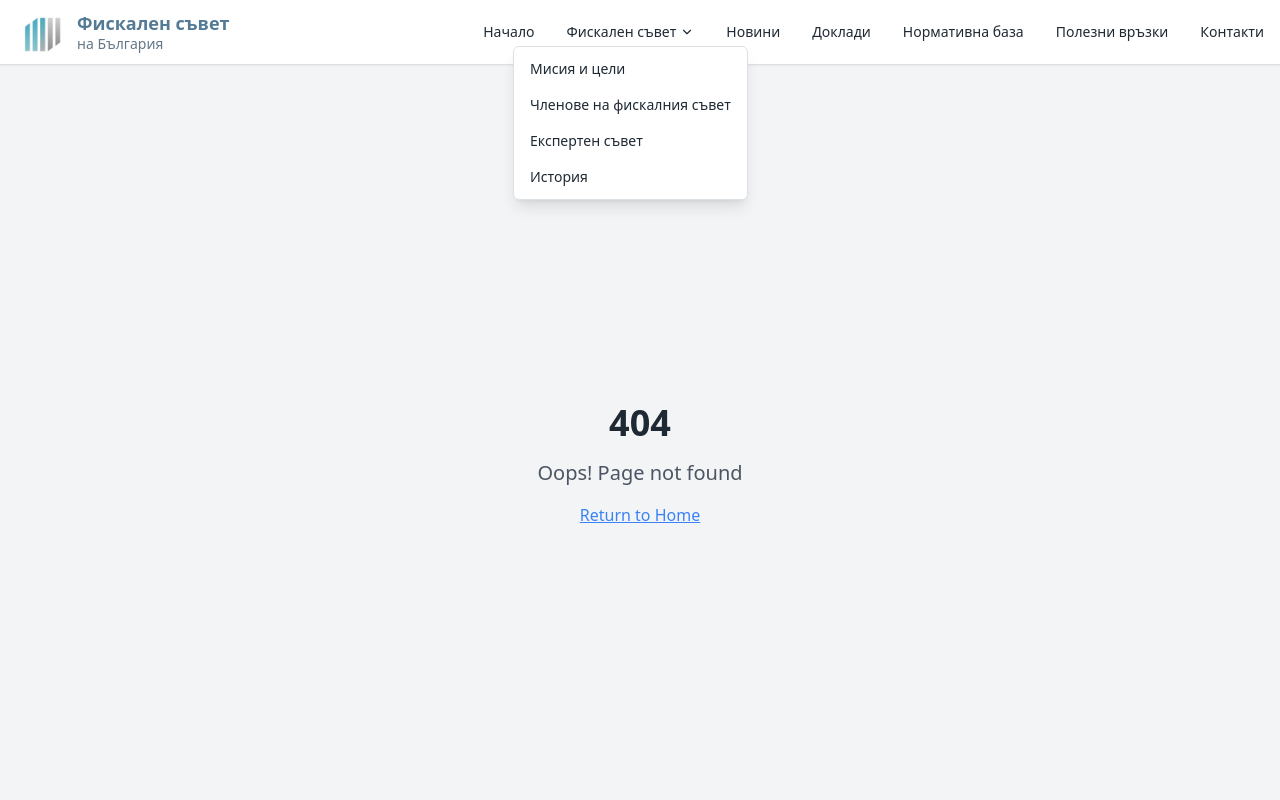
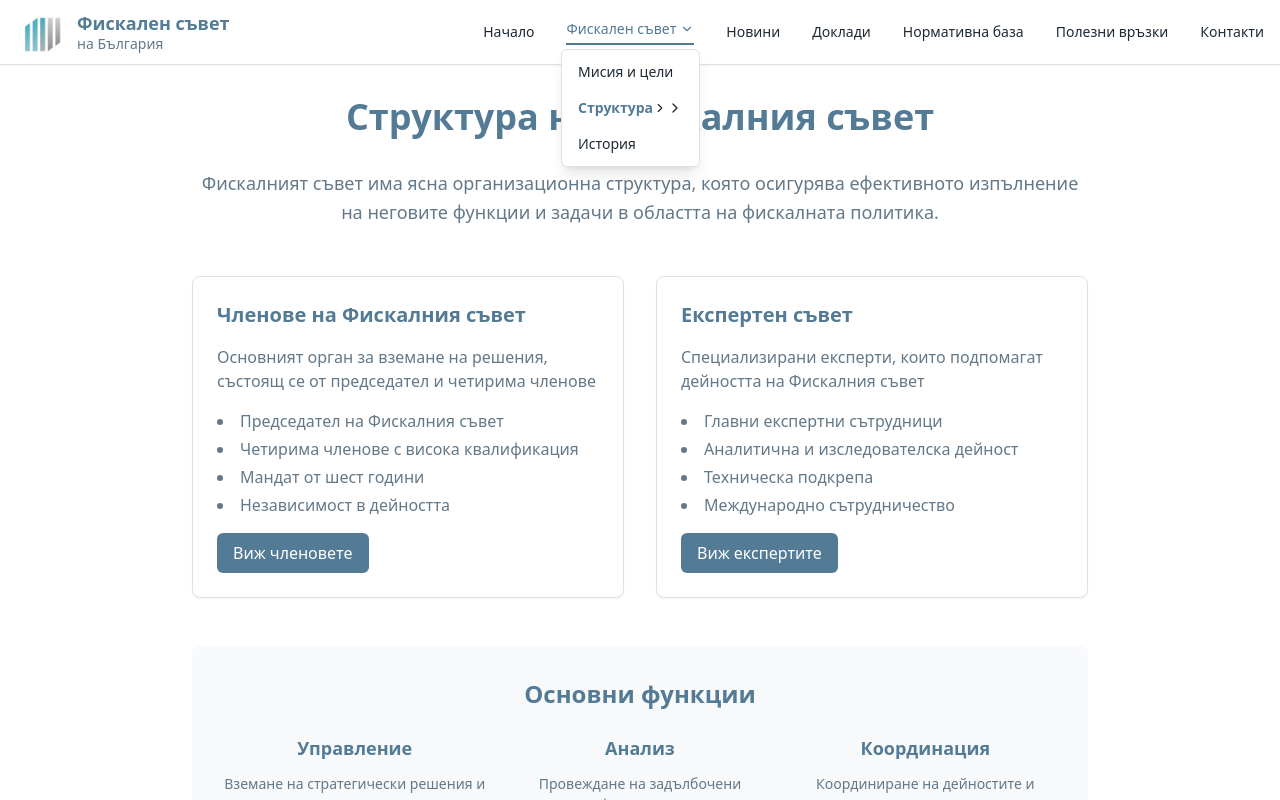
Before and after one commit to icygendev/fiscal-council, a React (Vite) app: page /structure in a window 1280 px wide. Both pictures are taken after a click on the button "Фискален съвет". Shown: the top 800 px of the page. Built offline with nearby package versions, Linux system fonts and the light colour scheme.

Commit message:
Refactor Fiscal Council menu structure
Reorganize the "Fiscal Council" menu to include a "Structure" item with "Members" and "Expert Council" as sub-items. The existing "Structure" content is moved to "Members".

```diff
--- a/src/App.tsx
+++ b/src/App.tsx
@@ -7,6 +7,7 @@ import Layout from "./components/Layout";
 import Home from "./pages/Home";
 import About from "./pages/About";
 import Mission from "./pages/Mission";
+import Structure from "./pages/Structure";
 import CouncilMembers from "./pages/CouncilMembers";
 import ExpertCouncil from "./pages/ExpertCouncil";
 import History from "./pages/History";
@@ -30,6 +31,7 @@ const App = () => (
             <Route path="/" element={<Home />} />
             <Route path="/about" element={<About />} />
             <Route path="/mission" element={<Mission />} />
+            <Route path="/structure" element={<Structure />} />
             <Route path="/council-members" element={<CouncilMembers />} />
             <Route path="/expert-council" element={<ExpertCouncil />} />
             <Route path="/history" element={<History />} />
--- a/src/components/Header.tsx
+++ b/src/components/Header.tsx
@@ -1,12 +1,15 @@
 import { useState } from "react";
 import { Link, useLocation } from "react-router-dom";
 import { Button } from "@/components/ui/button";
-import { Menu, X, ChevronDown } from "lucide-react";
+import { Menu, X, ChevronDown, ChevronRight } from "lucide-react";
 import {
   DropdownMenu,
   DropdownMenuContent,
   DropdownMenuItem,
   DropdownMenuTrigger,
+  DropdownMenuSub,
+  DropdownMenuSubContent,
+  DropdownMenuSubTrigger,
 } from "@/components/ui/dropdown-menu";
 import fiscalCouncilLogo from "/lovable-uploads/113eeab5-8568-4061-9f4e-7dfdc2c8eee7.png";
 
@@ -20,8 +23,14 @@ const Header = () => {
       name: "Фискален съвет",
       subItems: [
         { name: "Мисия и цели", path: "/mission" },
-        { name: "Членове на фискалния съвет", path: "/council-members" },
-        { name: "Експертен съвет", path: "/expert-council" },
+        {
+          name: "Структура",
+          path: "/structure",
+          subItems: [
+            { name: "Членове", path: "/council-members" },
+            { name: "Експертен съвет", path: "/expert-council" }
+          ]
+        },
         { name: "История", path: "/history" }
       ]
     },
@@ -39,7 +48,12 @@ const Header = () => {
   };
 
   const isActiveDropdown = (subItems: any[]) => {
-    return subItems.some(item => isActivePath(item.path));
+    return subItems.some(item => {
+      if (item.subItems) {
+        return isActivePath(item.path) || isActiveDropdown(item.subItems);
+      }
+      return isActivePath(item.path);
+    });
   };
 
   return (
@@ -82,6 +96,30 @@ const Header = () => {
                   </DropdownMenuTrigger>
                   <DropdownMenuContent className="bg-background border border-border shadow-lg z-50">
                     {item.subItems.map((subItem) => (
+                      subItem.subItems ? (
+                        <DropdownMenuSub key={subItem.name}>
+                          <DropdownMenuSubTrigger className="flex items-center justify-between w-full px-3 py-2 text-sm transition-colors hover:bg-secondary/80">
+                            <span className={isActivePath(subItem.path) ? "text-primary font-semibold" : "text-foreground"}>
+                              {subItem.name}
+                            </span>
+                            <ChevronRight size={14} />
+                          </DropdownMenuSubTrigger>
+                          <DropdownMenuSubContent className="bg-background border border-border shadow-lg">
+                            {subItem.subItems.map((nestedItem) => (
+                              <DropdownMenuItem key={nestedItem.path} asChild>
+                                <Link
+                                  to={nestedItem.path}
+                                  className={`w-full px-3 py-2 text-sm transition-colors hover:bg-secondary/80 ${
+                                    isActivePath(nestedItem.path) ? "text-primary font-semibold" : "text-foreground"
+                                  }`}
+                                >
+                                  {nestedItem.name}
+                                </Link>
+                              </DropdownMenuItem>
+                            ))}
+                          </DropdownMenuSubContent>
+                        </DropdownMenuSub>
+                      ) : (
                         <DropdownMenuItem key={subItem.path} asChild>
                           <Link
                             to={subItem.path}
@@ -92,6 +130,7 @@ const Header = () => {
                             {subItem.name}
                           </Link>
                         </DropdownMenuItem>
+                      )
                     ))}
                   </DropdownMenuContent>
                 </DropdownMenu>
@@ -130,6 +169,25 @@ const Header = () => {
                 <div key={item.name} className="mb-2">
                   <div className="font-medium text-primary py-2">{item.name}</div>
                   {item.subItems.map((subItem) => (
+                    subItem.subItems ? (
+                      <div key={subItem.name} className="ml-2 mb-2">
+                        <div className="font-medium text-primary/80 py-1 text-sm">{subItem.name}</div>
+                        {subItem.subItems.map((nestedItem) => (
+                          <Link
+                            key={nestedItem.path}
+                            to={nestedItem.path}
+                            className={`block py-1 pl-6 text-sm transition-colors hover:text-primary ${
+                              isActivePath(nestedItem.path)
+                                ? "text-primary font-semibold"
+                                : "text-foreground"
+                            }`}
+                            onClick={() => setIsMenuOpen(false)}
+                          >
+                            {nestedItem.name}
+                          </Link>
+                        ))}
+                      </div>
+                    ) : (
                       <Link
                         key={subItem.path}
                         to={subItem.path}
@@ -142,6 +200,7 @@ const Header = () => {
                       >
                         {subItem.name}
                       </Link>
+                    )
                   ))}
                 </div>
               ) : (
--- /dev/null
+++ b/src/pages/Structure.tsx
@@ -0,0 +1,84 @@
+const Structure = () => {
+  return (
+    <div className="container mx-auto px-4 py-8">
+      <div className="max-w-4xl mx-auto">
+        <h1 className="text-4xl font-bold text-primary mb-8 text-center">Структура на Фискалния съвет</h1>
+
+        <div className="prose prose-lg max-w-none">
+          <section className="mb-12">
+            <p className="text-lg text-muted-foreground leading-relaxed mb-8 text-center">
+              Фискалният съвет има ясна организационна структура, която осигурява ефективното изпълнение
+              на неговите функции и задачи в областта на фискалната политика.
+            </p>
+          </section>
+
+          <div className="grid md:grid-cols-2 gap-8 mb-12">
+            <div className="bg-card border border-border rounded-lg p-6 shadow-sm hover:shadow-md transition-shadow">
+              <h3 className="text-xl font-semibold text-primary mb-4">Членове на Фискалния съвет</h3>
+              <p className="text-muted-foreground mb-4">
+                Основният орган за вземане на решения, състоящ се от председател и четирима членове
+              </p>
+              <ul className="list-disc list-inside text-muted-foreground space-y-1 mb-4">
+                <li>Председател на Фискалния съвет</li>
+                <li>Четирима членове с висока квалификация</li>
+                <li>Мандат от шест години</li>
+                <li>Независимост в дейността</li>
+              </ul>
+              <a
+                href="/council-members"
+                className="inline-block bg-primary text-white px-4 py-2 rounded-md hover:bg-primary-dark transition-colors"
+              >
+                Виж членовете
+              </a>
+            </div>
+
+            <div className="bg-card border border-border rounded-lg p-6 shadow-sm hover:shadow-md transition-shadow">
+              <h3 className="text-xl font-semibold text-primary mb-4">Експертен съвет</h3>
+              <p className="text-muted-foreground mb-4">
+                Специализирани експерти, които подпомагат дейността на Фискалния съвет
+              </p>
+              <ul className="list-disc list-inside text-muted-foreground space-y-1 mb-4">
+                <li>Главни експертни сътрудници</li>
+                <li>Аналитична и изследователска дейност</li>
+                <li>Техническа подкрепа</li>
+                <li>Международно сътрудничество</li>
+              </ul>
+              <a
+                href="/expert-council"
+                className="inline-block bg-primary text-white px-4 py-2 rounded-md hover:bg-primary-dark transition-colors"
+              >
+                Виж експертите
+              </a>
+            </div>
+          </div>
+
+          <section className="bg-secondary/20 p-8 rounded-lg">
+            <h2 className="text-2xl font-semibold text-primary mb-6 text-center">Основни функции</h2>
+            <div className="grid md:grid-cols-3 gap-6">
+              <div className="text-center">
+                <h3 className="text-lg font-semibold text-primary mb-3">Управление</h3>
+                <p className="text-muted-foreground text-sm">
+                  Вземане на стратегически решения и определяне на политиката на института
+                </p>
+              </div>
+              <div className="text-center">
+                <h3 className="text-lg font-semibold text-primary mb-3">Анализ</h3>
+                <p className="text-muted-foreground text-sm">
+                  Провеждане на задълбочени анализи на фискалната политика и публичните финанси
+                </p>
+              </div>
+              <div className="text-center">
+                <h3 className="text-lg font-semibold text-primary mb-3">Координация</h3>
+                <p className="text-muted-foreground text-sm">
+                  Координиране на дейностите и сътрудничеството с национални и международни институции
+                </p>
+              </div>
+            </div>
+          </section>
+        </div>
+      </div>
+    </div>
+  );
+};
+
+export default Structure;
```
Lines whose indentation alone changed are shown as unchanged.
